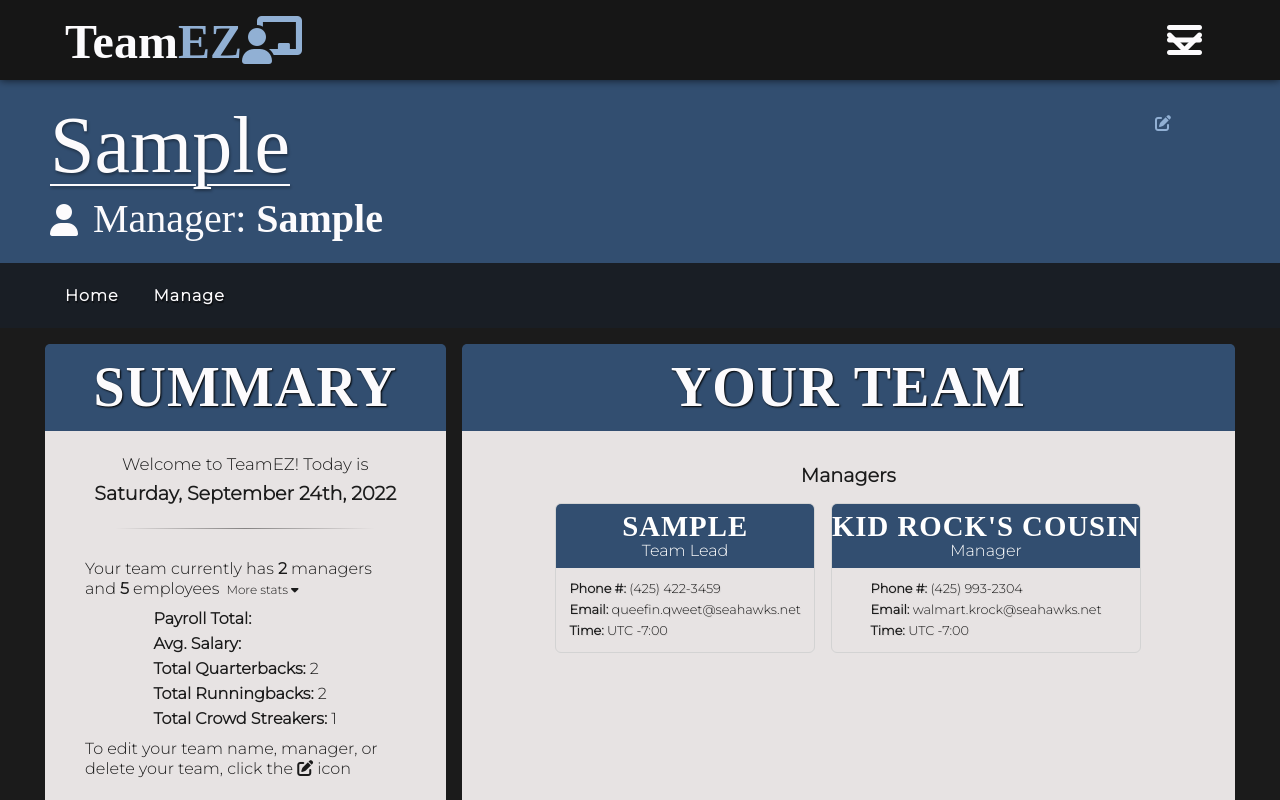
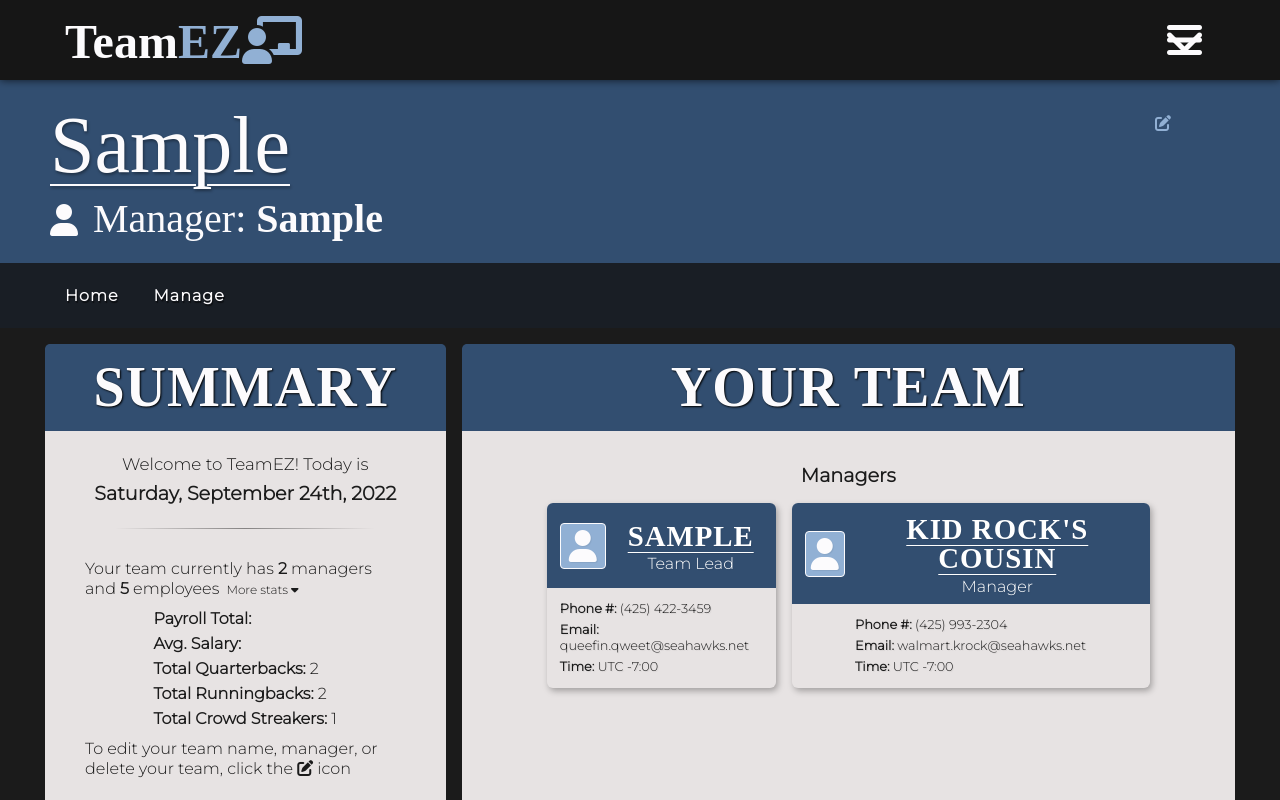
Before and after one commit to rreeves1996/team-manager-offline, a React (Create React App) app: page / in a window 1280 px wide. Both pictures are taken after typing "Sample", "Sample" into the empty fields and a click on the button "Generate Team". Shown: the top 800 px of the page. Built offline with nearby package versions, Linux system fonts and the light colour scheme; a web font is replaced by a local one.

Commit message:
Added profile picture to cards

```diff
--- a/src/assets/style/empcard.css
+++ b/src/assets/style/empcard.css
@@ -3,22 +3,40 @@
     flex-direction: column;
     justify-content: center;
     align-items: center;
-    border: 1px solid rgb(211, 211, 211);
+
     border-radius: 6px;
+    background-color: rgb(231, 227, 227);
     margin: 8px;
     text-shadow: 1px 1px 1px #00000011;
     overflow: hidden;
+    filter: drop-shadow(2px 3px 3px rgba(0, 0, 0, 0.295));
+
 }
 .emp-card-header {
+    display: flex;
+
+    align-items: center;
     text-align: center;
     background-color:var(--blue);
     color: white;
     width: 100%;
     height: 100%;
-    padding: 8px 0;
 }
-.emp-card .divider {
-    margin: 5px;
+.emp-picture {
+    display: flex;
+    justify-content: center; align-items: center;
+    width: 46px; height: 46px;
+    border: 1px solid var(--off-white);
+    border-radius: 4px;
+    background-color: var(--blue-light);
+    margin: 8px 0px 8px 13px;
+}
+.emp-picture i {
+    margin: 0 auto;
+}
+.emp-info-header {
+    padding: 8px 18px;
+    margin: 0 auto;
 }
 .emp-card-header strong {
     font-family: 'Alumni Sans Pinstripe';
@@ -26,9 +44,12 @@
     text-transform: uppercase;
     letter-spacing: 1px;
     line-height: 1;
+    text-decoration: underline;
+    text-underline-offset: 6px;
+    text-decoration-thickness: 1px;
 }
 .emp-card h6 {
-    margin: 0;
+    margin: 4px 0 0 0;
 }
 .emp-contact-info {
     font-size: .8em;
--- a/src/components/Home.jsx
+++ b/src/components/Home.jsx
@@ -5,13 +5,11 @@ import HomeTab from './tabs/HomeTab';
 import ManageTab from './tabs/ManageTab';
 
 export default function InitPrompt({ handlePageChange }) {
-  const [inProp, setInProp] = useState(false);
   const [collapsedMenu, toggleCollapseMenu] = useState(true);
   const [currentTab, setCurrentTab] = useState('Home');
 
   const teamName = localStorage.getItem('teamName');
   const managerName = localStorage.getItem('managerName');
-  // const nodeRef = useRef(null);
 
   const renderTab = () => {
     if (currentTab === 'Home') {
@@ -58,7 +56,6 @@ export default function InitPrompt({ handlePageChange }) {
           className='tab-button'
           onClick={() => {
             handleTabChange('Home');
-            setInProp(true);
           }}
         >
           Home
@@ -67,16 +64,13 @@ export default function InitPrompt({ handlePageChange }) {
           className='tab-button'
           onClick={() => {
             handleTabChange('Manage');
-            setInProp(true);
           }}
         >
           Manage
         </button>
       </div>
       <div className='home-container'>
-        {/* <CSSTransition nodeRef={nodeRef} in={inProp} timeout={200} classNames="tab"> */}
         {renderTab()}
-        {/* </CSSTransition> */}
       </div>
     </>
   );
--- a/src/components/cards/EmpCard.jsx
+++ b/src/components/cards/EmpCard.jsx
@@ -6,8 +6,21 @@ export default function EmpCard(props) {
     <>
         <div className="emp-card">
           <div className="emp-card-header">
-            <h6 className="emp-name"><strong>{props.name}</strong></h6>
-            <h6 className="emp-role">{props.lead ? "Team Lead" : props.role}</h6>
+            <div className="emp-picture">
+              {props.picture ? (
+                <>
+                  <img src={props.picture} alt="" />
+                </>
+              ) : (
+                <>
+                  <i className='fa-solid fa-user'></i>
+                </>
+              )}
+            </div>
+            <div className="emp-info-header">
+              <h6 className="emp-name"><strong>{props.name}</strong></h6>
+              <h6 className="emp-role">{props.lead ? "Team Lead" : props.role}</h6>
+            </div>
           </div>
 
           <div className="emp-contact-info">
```
